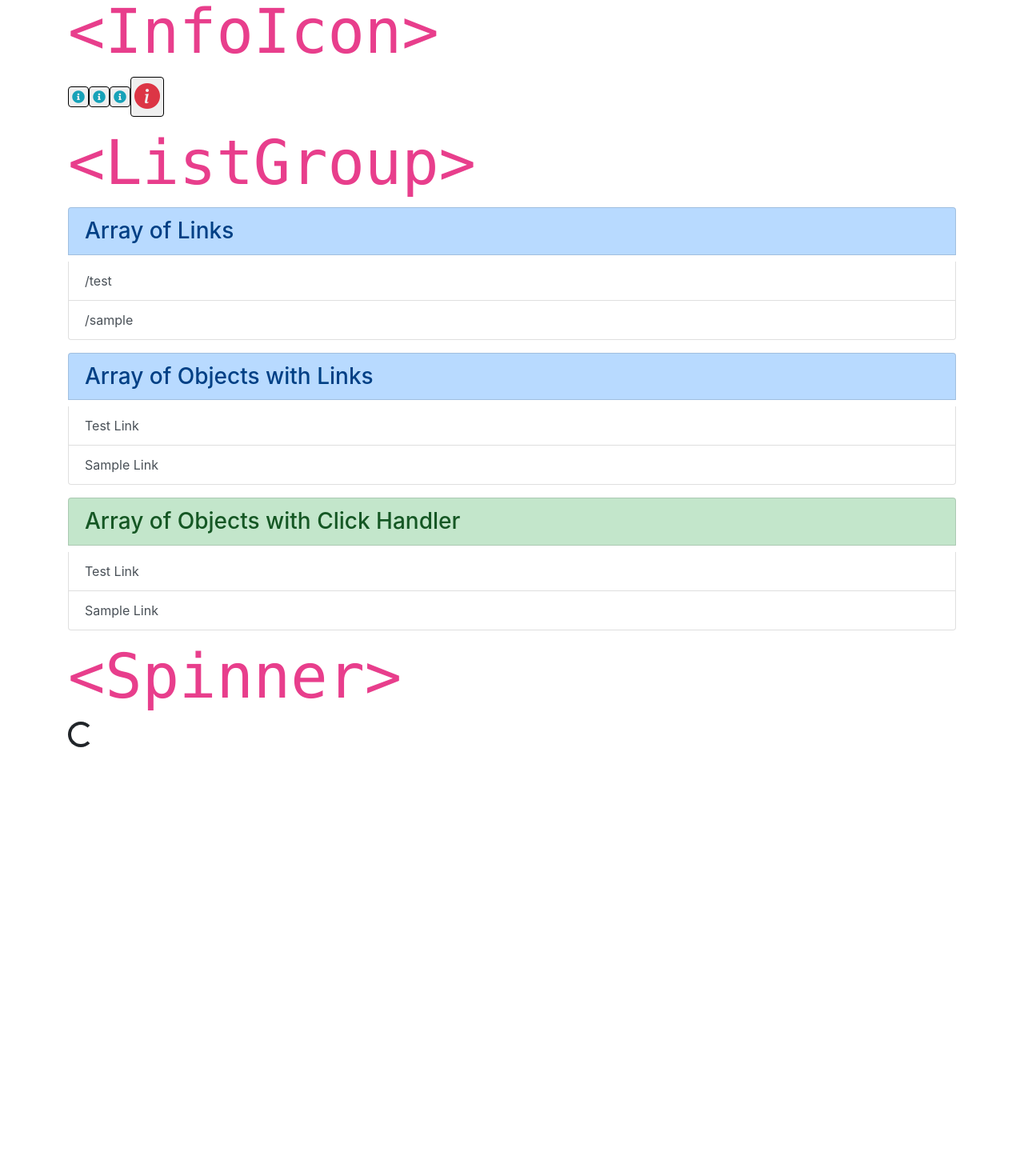
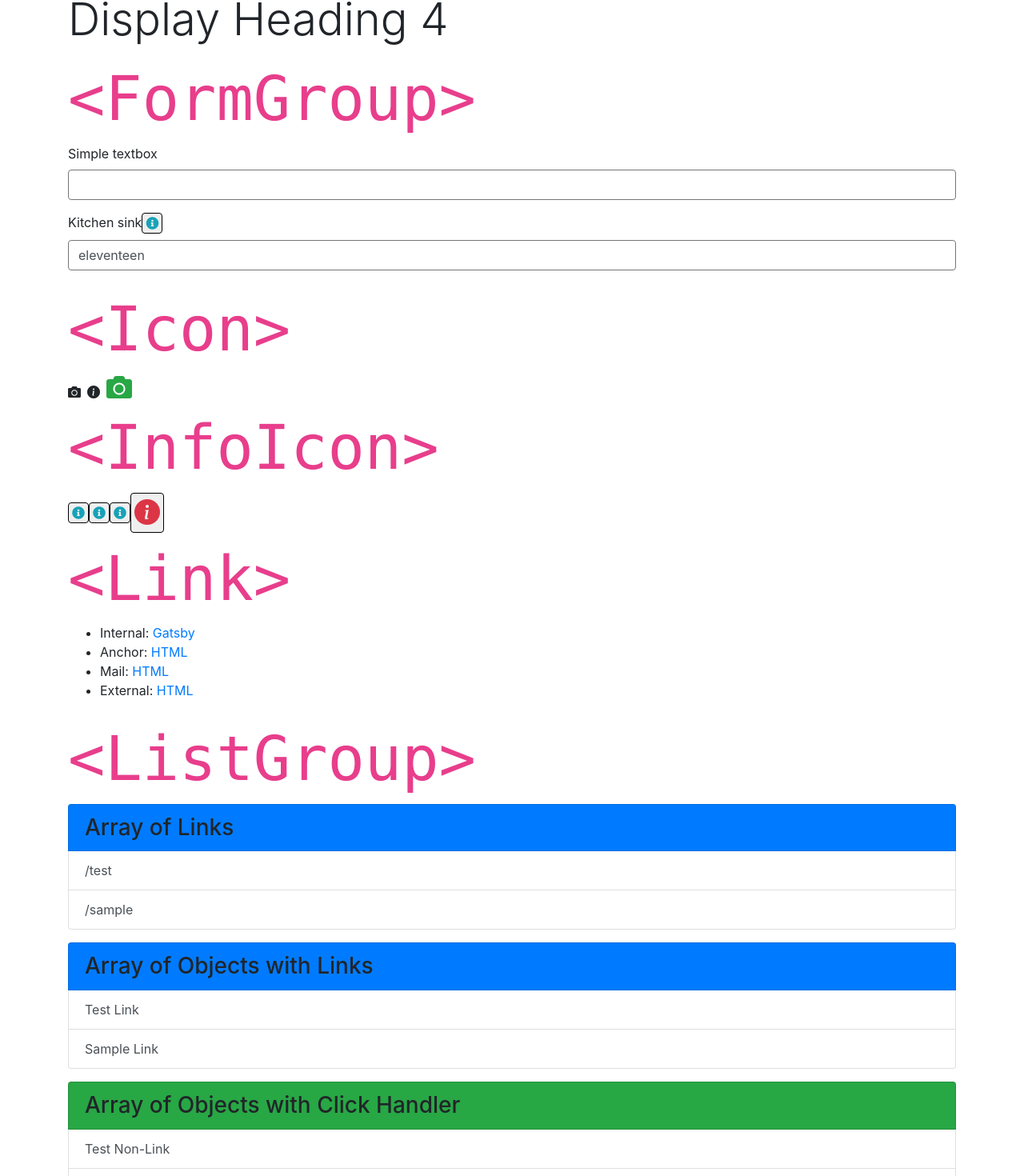
Before and after one commit to LegendaryMediaTV/LMTV-Bootstrap, a Gatsby app: page / in a window 1280 px wide. Shown: the part 601-2071 px from the top of the page at 80% size. Before the commit the page ends 1561 px from the top, so only its background shows below. Built offline with nearby package versions, Linux system fonts and the light colour scheme.

Commit message:
added DisplayHeading, Link, VisuallyHidden - added DisplayHeading, Link, VisuallyHidden - propagated properties - improved code readability - bug fixes / typos / clarity

```diff
--- a/package.json
+++ b/package.json
@@ -1,6 +1,6 @@
 {
   "name": "@legendarymediatv/bootstrap",
-  "version": "2.1.0",
+  "version": "2.2.0",
   "description": "additional Bootstrap-based React components for extending functionality to react-bootstrap and gatsby",
   "keywords": [
     "Bootstrap",
@@ -8,6 +8,7 @@
     "react-bootstrap",
     "gatsby",
     "FontAwesome",
+    "ARIA",
     "ADA",
     "accessibility",
     "extension",
--- /dev/null
+++ b/src/components/DisplayHeading.js
@@ -0,0 +1,92 @@
+// dependencies
+import React from 'react';
+
+export const DisplayHeading = (props) => {
+    // copy properties (original can't be manipulated)
+    const properties = {...props};
+
+    // set defaults
+    const size = properties.size ? properties.size : '1';
+    delete properties.size;
+    let htmlElement = properties.as ? properties.as : `h${size}`;
+    delete properties.as;
+
+    // add Bootstrap class
+    properties.className = `display-${size} ${ properties.className ? properties.className : '' }`.trim().replace(/\s+/, ' ');
+
+    // extract children
+    const children = properties.children;
+    delete properties.children;
+
+    return React.createElement(htmlElement, properties, children);
+}
+
+export default DisplayHeading;
+
+
+export const DisplayHeading1 = (props) => {
+    // copy properties (original can't be manipulated)
+    const properties = {...props};
+
+    // set defaults
+    const size = '1';
+
+    // extract children
+    const children = properties.children;
+    delete properties.children;
+
+    return (
+        <DisplayHeading {...properties} size={size}>{children}</DisplayHeading>
+    )
+}
+
+
+export const DisplayHeading2 = (props) => {
+    // copy properties (original can't be manipulated)
+    const properties = {...props};
+
+    // set defaults
+    const size = '2';
+
+    // extract children
+    const children = properties.children;
+    delete properties.children;
+
+    return (
+        <DisplayHeading {...properties} size={size}>{children}</DisplayHeading>
+    )
+}
+
+
+export const DisplayHeading3 = (props) => {
+    // copy properties (original can't be manipulated)
+    const properties = {...props};
+
+    // set defaults
+    const size = '3';
+
+    // extract children
+    const children = properties.children;
+    delete properties.children;
+
+    return (
+        <DisplayHeading {...properties} size={size}>{children}</DisplayHeading>
+    )
+}
+
+
+export const DisplayHeading4 = (props) => {
+    // copy properties (original can't be manipulated)
+    const properties = {...props};
+
+    // set defaults
+    const size = '4';
+
+    // extract children
+    const children = properties.children;
+    delete properties.children;
+
+    return (
+        <DisplayHeading {...properties} size={size}>{children}</DisplayHeading>
+    )
+}
--- a/src/components/FormGroup.js
+++ b/src/components/FormGroup.js
@@ -6,41 +6,69 @@ import Form from 'react-bootstrap/Form';
 import InfoIcon from './InfoIcon';
 
 const FormGroup = (props) => {
+    // copy properties (original can't be manipulated)
+    const properties = {...props};
+
+    // create info icon
+    let icon;
+    if (properties.info) {
+        icon = (
+            <InfoIcon
+                alt={properties.infoAlt}
+                iconClassName={properties.iconClassName}
+                iconStyle={properties.iconStyle}
+                name={properties.infoName}
+                title={properties.infoTitle ? properties.infoTitle : properties.title}
+                titleAs={properties.infoTitleAs}
+                variant={properties.infoVariant}
+                className={properties.infoClassName}
+                style={properties.infoStyle}
+            >{properties.info}</InfoIcon>
+        );
+    }
+    delete properties.infoAlt;
+    delete properties.iconClassName;
+    delete properties.iconStyle;
+    delete properties.infoName;
+    delete properties.infoTitle;
+    delete properties.infoTitleAs;
+    delete properties.infoVariant;
+    delete properties.infoClassName;
+    delete properties.infoStyle;
+    delete properties.info;
+
+    // create label
+    let label = (
+        <Form.Label
+            ref={properties.labelRef}
+            as={properties.labelAs}
+            column={properties.column}
+            htmlFor={properties.htmlFor}
+            srOnly={properties.srOnly}
+            className={properties.labelClassName}
+            style={properties.labelStyle}
+        >
+            {properties.title}
+            {icon}
+        </Form.Label>
+    );
+    delete properties.labelRef;
+    delete properties.labelAs;
+    delete properties.column;
+    delete properties.htmlFor;
+    delete properties.srOnly;
+    delete properties.labelClassName;
+    delete properties.labelStyle;
+    delete properties.title;
+
+    // extract children
+    const children = properties.children;
+    delete properties.children;
+
     return (
-        <Form.Group
-            ref={props.ref}
-            as={props.as}
-            controlId={props.controlId}
-            className={props.className}
-            style={props.style}
-        >
-            <Form.Label
-                ref={props.labelRef}
-                as={props.labelAs}
-                column={props.column}
-                htmlFor={props.htmlFor}
-                srOnly={props.srOnly}
-                labelClassName={props.className}
-                labelStyle={props.style}
-            >
-                {props.title}
-                {
-                    props.info
-                    ? <InfoIcon
-                        alt={props.infoAlt}
-                        iconClassName={props.iconClassName}
-                        iconStyle={props.iconStyle}
-                        name={props.infoName}
-                        title={props.infoTitle ? props.infoTitle : props.title}
-                        titleAs={props.infoTitleAs}
-                        variant={props.infoVariant}
-                        className={props.infoClassName}
-                        style={props.infoStyle}
-                    >{props.info}</InfoIcon>
-                    : null
-                }
-            </Form.Label>
-            {props.children}
+        <Form.Group {...properties}>
+            {label}
+            {children}
         </Form.Group>
     );
 }
--- a/src/components/Icon.js
+++ b/src/components/Icon.js
@@ -2,22 +2,41 @@
 import React from 'react';
 
 const Icon = (props) => {
-    // determine class name
-    let className = props.name;
-    if (props.className)
-        className += ` ${props.className}`;
-    if (props.variant)
-        className += ` text-${props.variant}`;
+    // enforce requirements
+    if (!props.name)
+        throw new Error('Icon name is required');
+
+    // copy properties (original can't be manipulated)
+    const properties = {...props};
 
     // ensure alt text
-    let alt;
-    if (props.alt != null)
-        alt = props.alt;
-    else
-        alt = props.name.replace('-alt', '').replace(/^(fa[a-z]? )?fa-/, '').replace(/-/g, ' ');
+    if (properties['aria-label'] == null) {
+        if (properties.alt != null)
+            properties['aria-label'] = properties.alt;
+        else {
+            properties['aria-label'] = properties.name
+                .replace('-alt', '')
+                .replace(/^[a-z]+ [a-z]{2}-/, '')
+                .replace(/-fill$/, '')
+                .replace(/-/g, ' ');
+        }
+    }
+    delete properties.alt;
+
+    // add icon name to class
+    properties.className = `${properties.name} ${ properties.className ? properties.className : '' }`;
+    delete properties.name;
+
+    // add variant to class
+    if (properties.variant)
+        properties.className += ` text-${properties.variant}`;
+    delete properties.variant;
+
+    // clean up className
+    properties.className = properties.className.trim().replace(/\s+/, ' ');
 
     return (
-        <i className={className} aria-label={alt} style={props.style} />
+        <i {...properties} />
     );
 }
 
--- a/src/components/InfoIcon.js
+++ b/src/components/InfoIcon.js
@@ -13,33 +13,45 @@ import Icon from './Icon';
 import './InfoIcon.css';
 
 const InfoIcon = (props) => {
-    // determine class name
-    let className = 'InfoIcon';
-    if (props.className)
-        className += ` ${props.className}`;
+    // copy properties (original can't be manipulated)
+    const properties = {...props};
 
+    // add required class
+    properties.className = `InfoIcon ${ properties.className ? properties.className : '' }`.trim().replace(/\s+/, ' ');
+
+    // establish popover
     const popover = (
         <Popover>
-            { props.title ? <Popover.Title as={ props.titleAs ? props.titleAs : 'h3' }>{props.title}</Popover.Title> : null }
-            { props.children ? <Popover.Content>{props.children}</Popover.Content> : null }
+            { properties.title ? <Popover.Title as={ properties.titleAs ? properties.titleAs : 'h3' }>{properties.title}</Popover.Title> : null }
+            { properties.children ? <Popover.Content>{properties.children}</Popover.Content> : null }
         </Popover>
     );
+    delete properties.title;
+    delete properties.titleAs;
+    delete properties.children;
+
+    // establish icon
+    const icon = (
+        <Icon
+            name={ properties.name ? properties.name : 'fas fa-info-circle' }
+            alt={properties.alt}
+            variant={ properties.variant != null ? properties.variant : 'info' }
+            className={properties.iconClassName}
+            style={properties.iconStyle}
+        />
+    );
+    delete properties.name;
+    delete properties.alt;
+    delete properties.variant;
+    delete properties.iconClassName;
+    delete properties.iconStyle;
 
     return (
         <OverlayTrigger trigger="click" overlay={popover} rootClose>
             <Button
                 variant="link"
-                className={className}
-                style={props.style}
-            >
-                <Icon
-                    name={ props.name ? props.name : 'fas fa-info-circle' }
-                    alt={props.alt}
-                    variant={ props.variant != null ? props.variant : 'info' }
-                    className={props.iconClassName}
-                    style={props.iconStyle}
-                />
-            </Button>
+                {...properties}
+            >{icon}</Button>
         </OverlayTrigger>
     );
 }
--- /dev/null
+++ b/src/components/Link.js
@@ -0,0 +1,42 @@
+// dependencies
+import React from 'react';
+
+// components
+import { Link as GatsbyLink } from 'gatsby';
+
+const Link = (props) => {
+    // copy properties (original can't be manipulated)
+    const properties = {...props};
+
+    // extract URL
+    const url = properties.href;
+    delete properties.href;
+
+    // extract children
+    const children = properties.children;
+    delete properties.children;
+
+    // native: starts with anchor hash tag, starts with a protocol, or ends with a file extension
+    let component;
+    if (url[0] === '#' || url.match(/(^[a-z]+:|\.[a-z0-9]+$)/i)) {
+        // add URL back with proper name
+        properties.href = url;
+
+        component = (
+            <a {...properties}>{children}</a>
+        );
+    }
+    // Gatsby: anchor or non-file internal
+    else {
+        // add URL back with proper name
+        properties.to = url;
+
+        component = (
+            <GatsbyLink {...properties}>{children}</GatsbyLink>
+        );
+    }
+
+    return component;
+}
+
+export default Link;
--- a/src/components/ListGroup.js
+++ b/src/components/ListGroup.js
@@ -2,67 +2,75 @@
 import React from 'react';
 
 // components
-import { Link } from 'gatsby';
+import Link from './Link';
 import BSListGroup from 'react-bootstrap/ListGroup';
 
 const ListGroup = (props) => {
-    // ensure there are items to traverse
-    let items;
-    if ('items' in props)
-        items = props.items;
-    else
-        items = [];
+    // copy properties (original can't be manipulated)
+    const properties = {...props};
 
-    const displayField = props.displayField ? props.displayField : 'title';
-    const urlField = props.urlField ? props.urlField : 'url';
-    const keyField = props.keyField ? props.keyField : 'id';
+    // establish field names
+    const displayField = properties.displayField ? properties.displayField : 'title';
+    delete properties.displayField;
+    const urlField = properties.urlField ? properties.urlField : 'url';
+    delete properties.urlField;
+    const keyField = properties.keyField ? properties.keyField : 'id';
+    delete properties.keyField;
+
+    // establish title
+    let title;
+    if (properties.title) {
+        properties.titleClassName = properties.titleClassName != null ? properties.titleClassName : 'mb-0';
+
+        if (properties.titleVariant == null)
+            properties.titleVariant = 'primary';
+        if (properties.titleVariant)
+            properties.titleClassName += ` bg-${properties.titleVariant}`;
+        properties.titleClassName = properties.titleClassName.trim().replace(/\s+/, ' ');
+
+        title = (
+            <BSListGroup.Item
+                as={ properties.titleAs ? properties.titleAs : 'h3' }
+                className={properties.titleClassName}
+                style={properties.titleStyle}
+            >{properties.title}</BSListGroup.Item>
+        );
+    }
+    delete properties.title;
+    delete properties.titleAs;
+    delete properties.titleVariant;
+    delete properties.titleClassName;
+    delete properties.titleStyle;
+
+    // extract items and establish children
+    let items = 'items' in properties ? properties.items : [];
+    items = items.map((item, index) => {
+        if (!((typeof item === 'object' && urlField in item) || typeof item === 'string')) {
+            return (
+                <BSListGroup.Item
+                    action
+                    onClick={ properties.click ? properties.click.bind(this, item) : null }
+                    key={ typeof item === 'object' && keyField in item ? item[keyField] : index }
+                >{item[displayField]}</BSListGroup.Item>
+            );
+        }
+        else {
+            return (
+                <Link
+                    href={ typeof item === 'object' ? item[urlField] : item }
+                    className="list-group-item list-group-item-action"
+                    key={ typeof item === 'object' && keyField in item ? item[keyField] : index }
+                >{ typeof item === 'object' ? item[displayField] : item }</Link>
+            );
+        }
+    });
+    delete properties.items;
+    delete properties.click;
 
     return (
-        <BSListGroup
-            activeKey={props.activeKey}
-            as={props.as}
-            defaultActiveKey={props.defaultActiveKey}
-            horizontal={props.horizontal}
-            onSelect={props.onSelect}
-            variant={props.variant}
-            className={props.className}
-            style={props.style}
-        >
-            {
-                props.title
-                ? <BSListGroup.Item
-                    as={props.titleAs ? props.titleAs : 'h3' }
-                    variant={props.titleVariant ? props.titleVariant : 'primary' }
-                    className={props.titleClassName}
-                    style={props.titleStyle}
-                >{props.title}</BSListGroup.Item>
-                : null
-            }
-            {items.map((item, index) => (
-                <>
-                    {
-                        !((typeof item === 'object' && urlField in item) || typeof item === 'string')
-                        ? <BSListGroup.Item
-                            action
-                            onClick={props.click ? props.click.bind(this, item) : null}
-                            key={typeof item === 'object' && keyField in item ? item[keyField] : index}
-                        >{item[displayField]}</BSListGroup.Item>
-                        : (
-                            !(typeof item === 'object' ? item[urlField] : item).match(/(^https?:\/\/|\.[a-z0-9]+$)/i)
-                            ? <Link
-                                to={typeof item === 'object' ? item[urlField] : item}
-                                className="list-group-item list-group-item-action"
-                                key={typeof item === 'object' && keyField in item ? item[keyField] : index}
-                            >{typeof item === 'object' ? item[displayField] : item}</Link>
-                            : <a
-                                href={typeof item === 'object' ? item[urlField] : item}
-                                className="list-group-item list-group-item-action"
-                                key={typeof item === 'object' && keyField in item ? item[keyField] : index}
-                            >{typeof item === 'object' ? item[displayField] : item}</a>
-                        )
-                    }
-                </>
-            ))}
+        <BSListGroup {...properties}>
+            {title}
+            {items}
         </BSListGroup>
     );
 }
--- a/src/components/Spinner.js
+++ b/src/components/Spinner.js
@@ -2,22 +2,24 @@
 import React from 'react';
 
 // components
-import Spinner from 'react-bootstrap/Spinner';
+import BSSpinner from 'react-bootstrap/Spinner';
+import VisuallyHidden from './VisuallyHidden';
 
-const FormGroup = (props) => {
+const Spinner = (props) => {
+    // copy properties (original can't be manipulated)
+    const properties = {...props};
+
+    // set defaults
+    if (!properties.animation)
+        properties.animation = 'border';
+    if (!properties.role)
+        properties.role = 'status';
+
     return (
-        <Spinner
-            animation={props.animation ? props.animation : 'border'}
-            as={props.as}
-            role={props.role ? props.role : 'status'}
-            size={props.size}
-            variant={props.variant}
-            className={props.className}
-            style={props.style}
-        >
-            <span className="sr-only">Loading...</span>
-        </Spinner>
-);
+        <BSSpinner {...properties}>
+            <VisuallyHidden>Loading...</VisuallyHidden>
+        </BSSpinner>
+    );
 }
 
-export default FormGroup;
+export default Spinner;
--- /dev/null
+++ b/src/components/VisuallyHidden.js
@@ -0,0 +1,24 @@
+// dependencies
+import React from 'react';
+
+const VisuallyHidden = (props) => {
+    // copy properties (original can't be manipulated)
+    const properties = {...props};
+
+    // add Bootstrap classes
+    properties.className = `sr-only ${ properties.focusable ? 'sr-only-focusable' : '' } ${ properties.className ? properties.className : '' }`;
+    delete properties.focusable;
+
+    // clean up className
+    properties.className = properties.className.trim().replace(/\s+/, ' ');
+
+    // extract children
+    const children = properties.children;
+    delete properties.children;
+
+    return (
+        <span {...properties}>{children}</span>
+    );
+}
+
+export default VisuallyHidden;
--- a/src/pages/index.js
+++ b/src/pages/index.js
@@ -8,9 +8,11 @@ import Form from 'react-bootstrap/Form';
 import Layout from '../components/Layout';
 
 // LegendaryMediaTV components
+import { DisplayHeading1, DisplayHeading2, DisplayHeading3, DisplayHeading4 } from '../../app.js';
 import { FormGroup } from '../../app.js';
 import { InfoIcon } from '../../app.js';
 import { Icon } from '../../app.js';
+import { Link } from '../../app.js';
 import { ListGroup } from '../../app.js';
 import { Spinner } from '../../app.js';
 
@@ -30,14 +32,25 @@ const Home = () => {
     ];
 
     const objectArray = [
-        { id: 1, title: 'Test Link' },
-        { id: 2, title: 'Sample Link' }
+        { id: 1, title: 'Test Non-Link' },
+        { id: 2, title: 'Sample Non-Link' }
     ];
 
     return (
         <Layout title="Bootstrap Components">
 
-            <h2 className="display-2"><code>&lt;FormGroup&gt;</code></h2>
+            <DisplayHeading2><code>&lt;DisplayHeading&gt;</code></DisplayHeading2>
+
+            <DisplayHeading1>Display Heading 1</DisplayHeading1>
+
+            <DisplayHeading2>Display Heading 2</DisplayHeading2>
+
+            <DisplayHeading3>Display Heading 3</DisplayHeading3>
+
+            <DisplayHeading4>Display Heading 4</DisplayHeading4>
+
+
+            <DisplayHeading2><code>&lt;FormGroup&gt;</code></DisplayHeading2>
 
             <FormGroup title="Simple textbox">
                 <Form.Control name="sample" />
@@ -50,27 +63,27 @@ const Home = () => {
                 <Form.Control
                     name="sample"
                     maxLength="80"
-                    value="eleventeen"
+                    defaultValue="eleventeen"
                 />
             </FormGroup>
 
 
-            <h2 className="display-2"><code>&lt;Icon&gt;</code></h2>
+            <DisplayHeading2><code>&lt;Icon&gt;</code></DisplayHeading2>
 
-            <Icon
-                name="fas fa-camera"
-            />
+            <Icon name="fas fa-camera" />
+
+            <Icon name="bi bi-info-circle-fill" className="ml-2" />
 
             <Icon
                 name="fas fa-camera"
                 alt="DSLR"
                 variant="success"
-                className="ml-3"
+                className="ml-2"
                 style={{ fontSize: '2rem' }}
             />
 
 
-            <h2 className="display-2"><code>&lt;InfoIcon&gt;</code></h2>
+            <DisplayHeading2><code>&lt;InfoIcon&gt;</code></DisplayHeading2>
 
             <InfoIcon title="Info Title">Info Content</InfoIcon>
 
@@ -87,7 +100,17 @@ const Home = () => {
             >Things, <i>stuff</i>, <b>content</b>!</InfoIcon>
 
 
-            <h2 className="display-2"><code>&lt;ListGroup&gt;</code></h2>
+            <DisplayHeading2 id="link"><code>&lt;Link&gt;</code></DisplayHeading2>
+
+            <ul>
+                <li>Internal: <Link href="/">Gatsby</Link></li>
+                <li>Anchor: <Link href="#link">HTML</Link></li>
+                <li>Mail: <Link href="mailto:webmaster@legendarymediatv.com">HTML</Link></li>
+                <li>External: <Link href="https://www.legendarymediatv.com/">HTML</Link></li>
+            </ul>
+
+
+            <DisplayHeading2><code>&lt;ListGroup&gt;</code></DisplayHeading2>
 
             <ListGroup title="Array of Links" items={linkArray} />
 
@@ -106,7 +129,7 @@ const Home = () => {
             />
 
 
-            <h2 className="display-2"><code>&lt;Spinner&gt;</code></h2>
+            <DisplayHeading2><code>&lt;Spinner&gt;</code></DisplayHeading2>
 
             <Spinner />
 
```
Also changed, not shown: app.js (+7 -5 lines), 1 other file (tests, documents, lock files or other folders).
